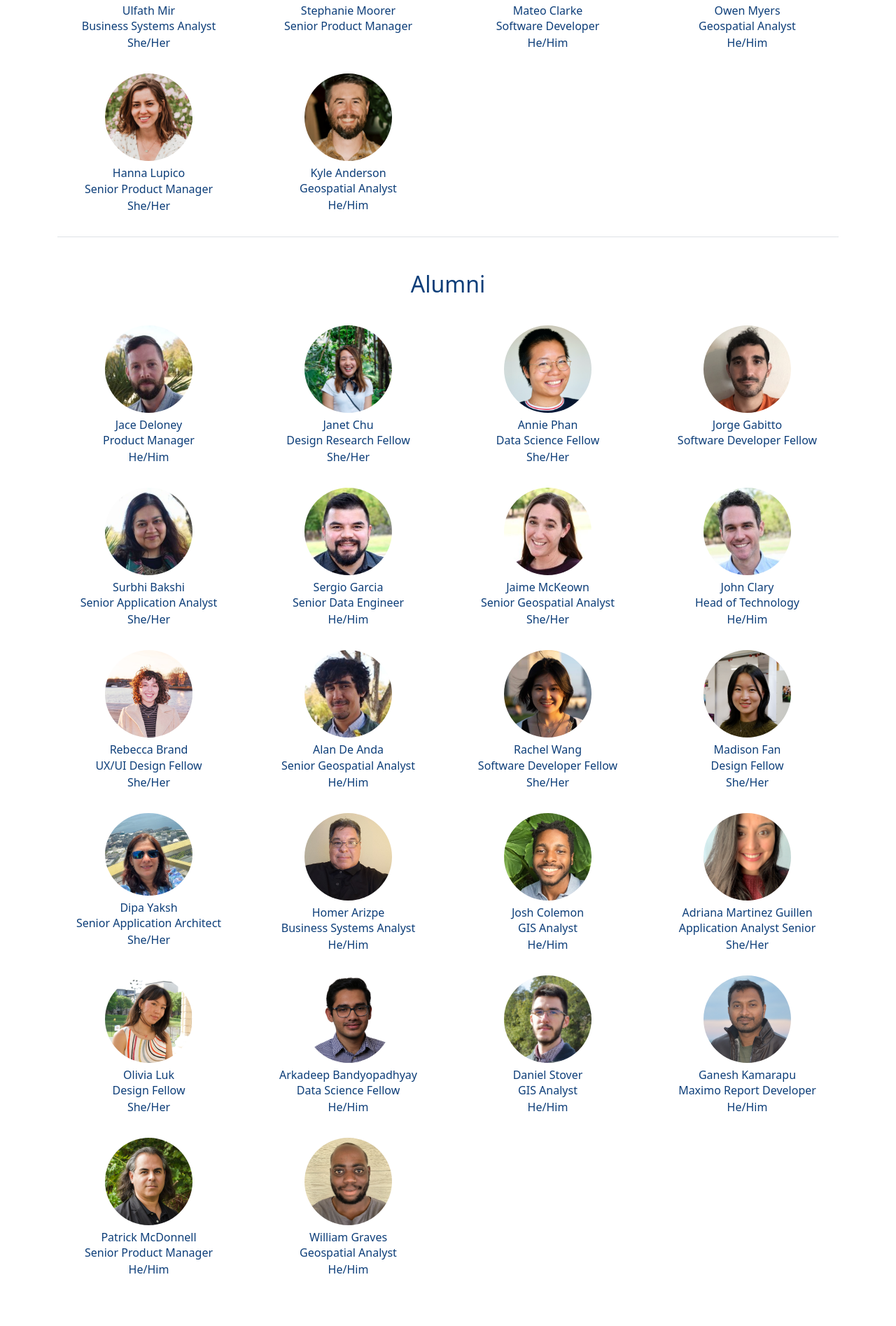
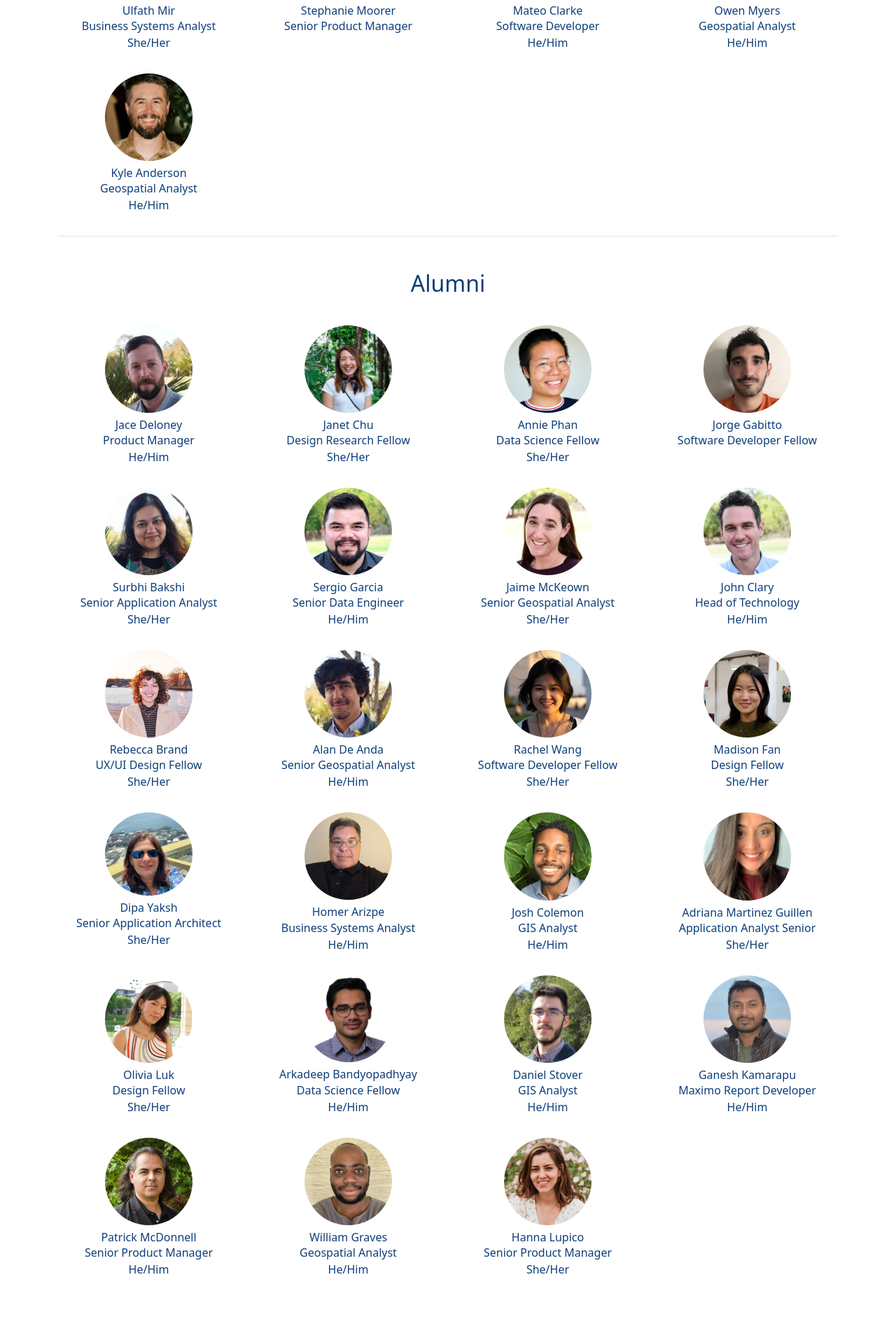
Before and after one commit to cityofaustin/atd-product, a Next.js app: page /about in a window 1280 px wide. Shown: the part 2925-4820 px from the top of the page at 70% size. Built offline with nearby package versions, Linux system fonts and the light colour scheme; no server answers.

Commit message:
Move Hanna into the alumni section

```diff
--- a/pages/about/index.js
+++ b/pages/about/index.js
@@ -205,12 +205,7 @@ const TEAM_MEMBERS = [
     pronouns: "He/Him",
     src: "assets/headshots/owen_myers.jpg",
   },
-  {
-    name: "Hanna Lupico",
-    title: "Senior Product Manager",
-    pronouns: "She/Her",
-    src: "assets/headshots/hanna_lupico.jpg",
-  },
+
   {
     name: "Kyle Anderson",
     title: "Geospatial Analyst",
@@ -352,6 +347,12 @@ const TEAM_MEMBER_ALUMNI = [
     pronouns: "He/Him",
     src: "assets/headshots/william_graves.jpg",
   },
+  {
+    name: "Hanna Lupico",
+    title: "Senior Product Manager",
+    pronouns: "She/Her",
+    src: "assets/headshots/hanna_lupico.jpg",
+  },
 ];
 
 function TeamMember(props) {
```
